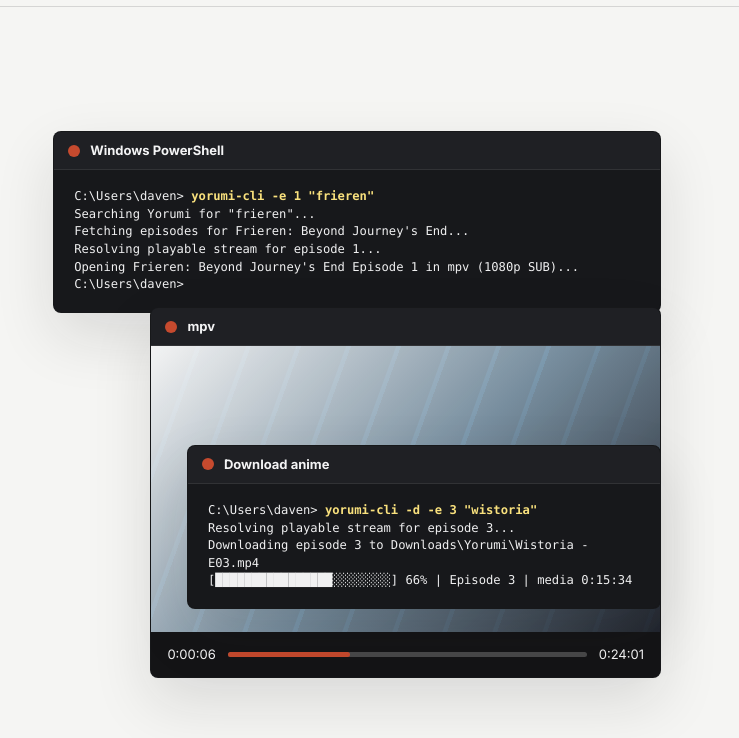
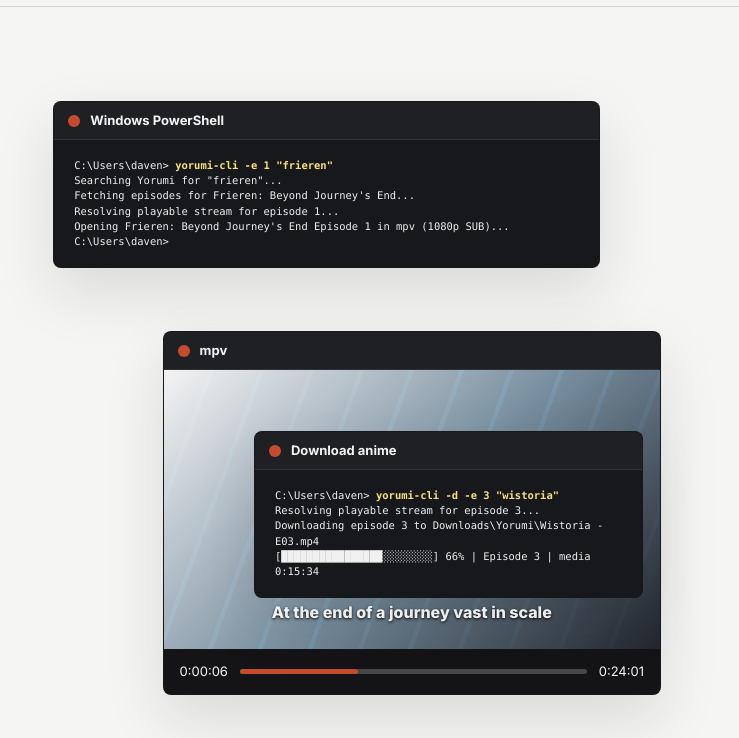
Before and after one commit to davenarchives/yorumi-cli, a website: page docs/index.html in a window 1280 px wide. Shown: the part 61-799 px from the top of the page, 541-1280 px from the left. Drawn offline with nearby package versions, Linux system fonts and the light colour scheme.

Commit message:
docs: stagger hero preview windows

```diff
--- a/docs/styles.css
+++ b/docs/styles.css
@@ -298,7 +298,9 @@
 
 .hero-visual {
   position: relative;
-  min-height: 500px;
+  justify-self: end;
+  width: min(100%, 720px);
+  min-height: 560px;
 }
 
 .terminal-window,
@@ -312,21 +314,25 @@
 }
 
 .terminal-watch {
-  width: min(650px, 100%);
+  position: relative;
+  z-index: 1;
+  width: min(620px, 90%);
 }
 
 .terminal-download {
   position: absolute;
-  right: 0;
-  bottom: 22px;
-  width: min(500px, 78%);
+  z-index: 3;
+  right: 18px;
+  top: 330px;
+  width: min(430px, 64%);
 }
 
 .player-window {
   position: absolute;
+  z-index: 2;
   right: 0;
-  top: 176px;
-  width: min(560px, 84%);
+  top: 230px;
+  width: min(560px, 82%);
 }
 
 .window-bar {
@@ -352,9 +358,9 @@
 .terminal-window pre {
   margin: 0;
   padding: 18px 20px;
-  overflow: auto;
+  overflow: hidden;
   white-space: pre-wrap;
-  font-size: clamp(11px, 0.95vw, 13px);
+  font-size: clamp(10px, 0.82vw, 12px);
   line-height: 1.45;
 }
 
```
